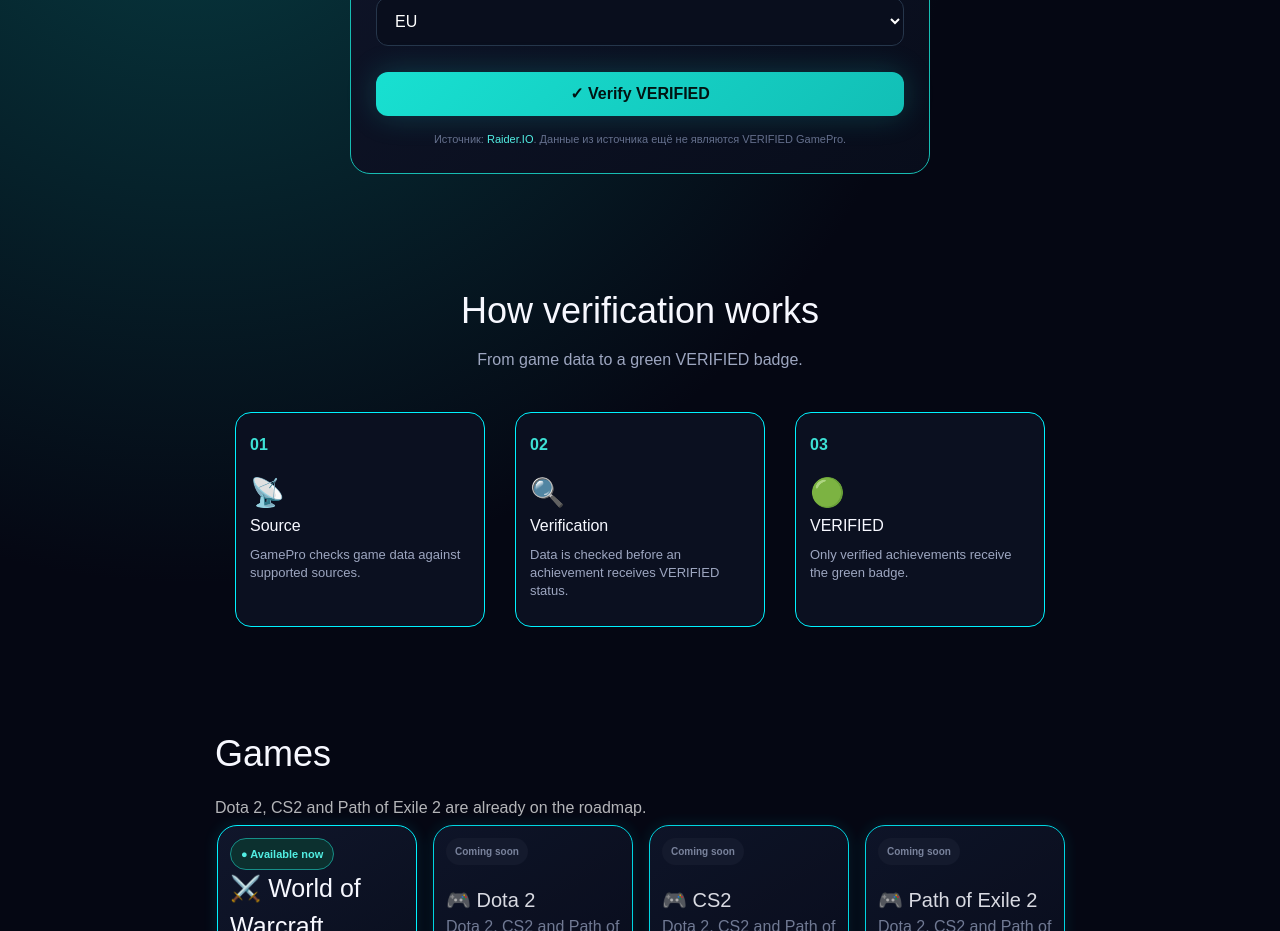
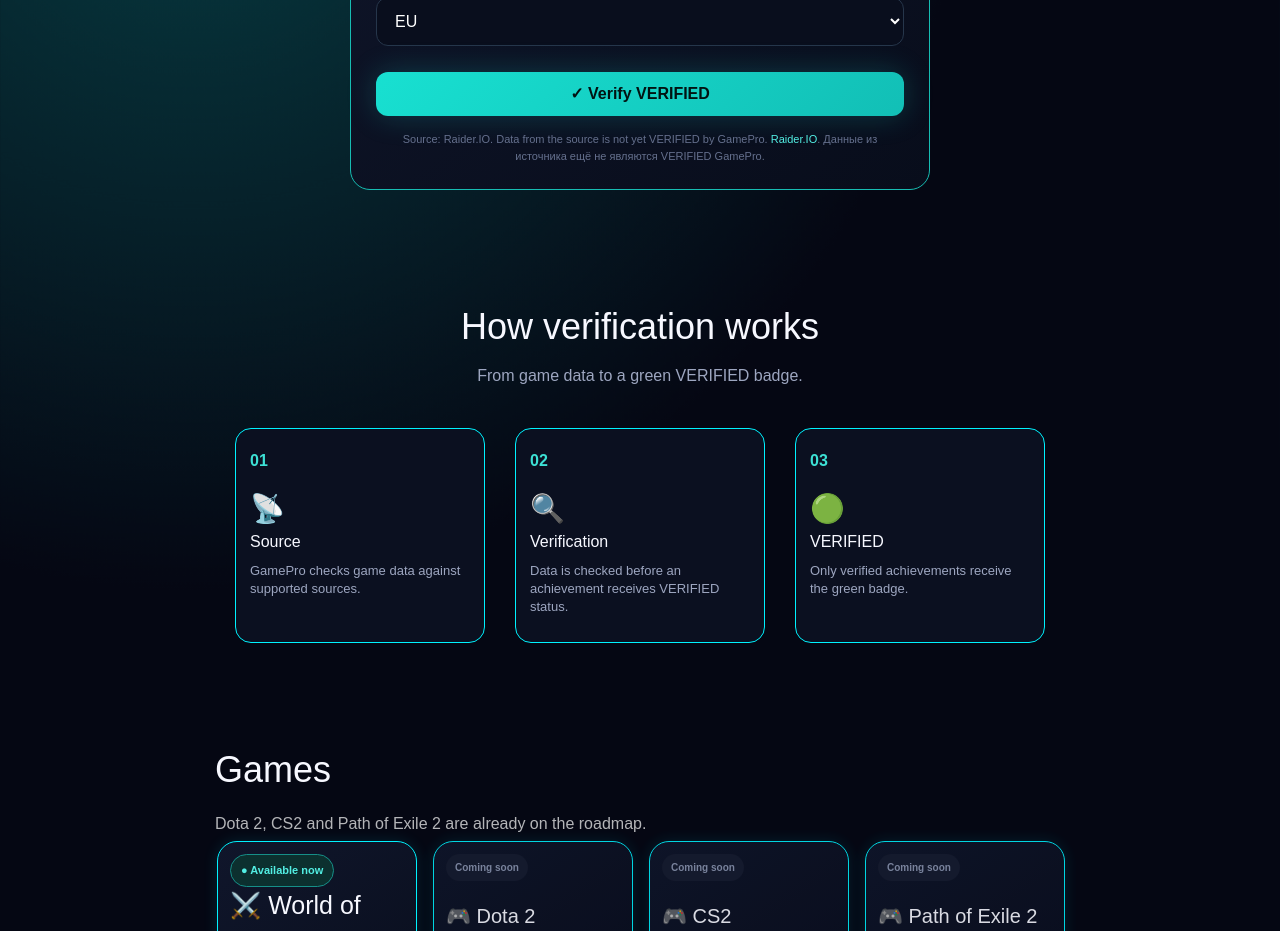
Before and after one commit to vesttrading/gamepro-market, a Next.js app: page / in a window 1280 px wide. Shown: the part 1740-2671 px from the top of the page. Built offline with nearby package versions, Linux system fonts and the light colour scheme; no server answers.

Commit message:
Update source not verified message for multiple languages

```diff
--- a/app/page.tsx
+++ b/app/page.tsx
@@ -24,6 +24,7 @@ const L = {
     classRogue:"Разбойник",
     minRating:"Мин. рейтинг",
     verifyViaRaiderIO:"Проверить игрока через Raider.IO",
+    sourceNotVerified:"Источник: Raider.IO. Данные из источника ещё не являются VERIFIED GamePro.",
     characterName:"Имя персонажа",
     realmPlaceholder:"Реалм, например Kazzak",
     liveSourceText:"Первый живой источник GamePro для Mythic+ данных",
@@ -88,6 +89,7 @@ const L = {
     classRogue:"Rogue",
     minRating:"Min. rating",
     verifyViaRaiderIO:"Check player via Raider.IO",
+    sourceNotVerified:"Source: Raider.IO. Data from the source is not yet VERIFIED by GamePro.",
     characterName:"Character name",
     realmPlaceholder:"Realm, e.g. Kazzak",
     liveSourceText:"The first live GamePro source for Mythic+ data",
@@ -152,6 +154,7 @@ const L = {
     classRogue:"Haydut",
     minRating:"Min. puan",
     verifyViaRaiderIO:"Raider.IO üzerinden oyuncuyu kontrol et",
+    sourceNotVerified:"Kaynak: Raider.IO. Kaynaktan alınan veriler henüz GamePro tarafından VERIFIED değil.",
     characterName:"Karakter adı",
     realmPlaceholder:"Realmi, örn. Kazzak",
     liveSourceText:"Mythic+ verileri için ilk canlı GamePro kaynağı",
@@ -216,6 +219,7 @@ const L = {
     classRogue:"Schurke",
     minRating:"Min. Wertung",
     verifyViaRaiderIO:"Spieler über Raider.IO prüfen",
+    sourceNotVerified:"Quelle: Raider.IO. Die Daten aus der Quelle sind noch nicht von GamePro VERIFIED.",
     characterName:"Charaktername",
     realmPlaceholder:"Realm, z. B. Kazzak",
     liveSourceText:"Die erste Live-Quelle von GamePro für Mythic+-Daten",
@@ -280,6 +284,7 @@ const L = {
     classRogue:"Pícaro",
     minRating:"Rating mín.",
     verifyViaRaiderIO:"Comprobar jugador mediante Raider.IO",
+    sourceNotVerified:"Fuente: Raider.IO. Los datos de la fuente aún no están VERIFIED por GamePro.",
     characterName:"Nombre del personaje",
     realmPlaceholder:"Reino, por ejemplo Kazzak",
     liveSourceText:"La primera fuente en vivo de GamePro para datos de Mythic+",
@@ -336,6 +341,7 @@ const L = {
     classRogue:"Voleur",
     minRating:"Rating min.",
     verifyViaRaiderIO:"Vérifier le joueur via Raider.IO",
+    sourceNotVerified:"Source : Raider.IO. Les données de la source ne sont pas encore VERIFIED par GamePro.",
     characterName:"Nom du personnage",
     realmPlaceholder:"Royaume, par ex. Kazzak",
     liveSourceText:"La première source live de GamePro pour les données Mythic+",
@@ -392,6 +398,7 @@ const L = {
     classRogue:"Łotrzyk",
     minRating:"Min. rating",
     verifyViaRaiderIO:"Sprawdź gracza przez Raider.IO",
+    sourceNotVerified:"Źródło: Raider.IO. Dane ze źródła nie są jeszcze VERIFIED przez GamePro.",
     characterName:"Nazwa postaci",
     realmPlaceholder:"Realm, np. Kazzak",
     liveSourceText:"Pierwsze aktywne źródło GamePro dla danych Mythic+",
@@ -800,7 +807,7 @@ if (!battlenetId) {
             <button onClick={verifyRaiderIO} disabled={verifying || verified} style={{...btn,marginTop:10,opacity:verified?0.75:1}}>{verified ? "✓ VERIFIED" : (verifying ? t.verifying : t.verify)}</button>
             {supabaseStatus && <p style={{color:supabaseStatus.startsWith("✓") ? "#45e0a1" : "#ffb3bf",fontSize:12,marginBottom:0}}>{supabaseStatus}</p>}
           </div>}
-          <p style={{color:"#65708d",fontSize:11,margin:"14px 0 0"}}>Источник: <a href="https://raider.io" target="_blank" rel="noreferrer" style={{color:"#52eee3"}}>Raider.IO</a>. Данные из источника ещё не являются VERIFIED GamePro.</p>
+          <p style={{color:"#65708d",fontSize:11,margin:"14px 0 0"}}>{t.sourceNotVerified} <a href="https://raider.io" target="_blank" rel="noreferrer" style={{color:"#52eee3"}}>Raider.IO</a>. Данные из источника ещё не являются VERIFIED GamePro.</p>
         </div>
       </section>
 
```
